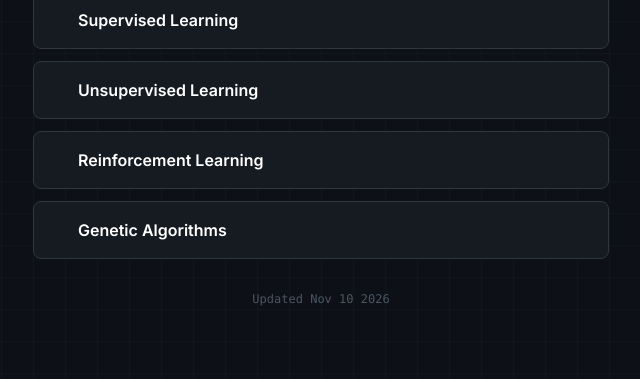
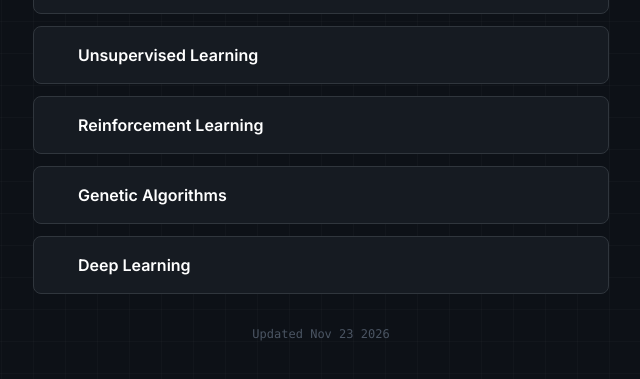
Before and after one commit to aornat/aornat.github.io, a plain HTML site: page index.html in a window 1280 px wide. Shown: the part 299-678 px from the top of the page, without its empty margins (319-959 px from the left). Drawn offline with nearby package versions, Linux system fonts and the light colour scheme.

Commit message:
Update index.html

```diff
--- a/index.html
+++ b/index.html
@@ -146,11 +146,29 @@
                 </div>
             </details>
 
+            <!-- CATEGORY 5: DEEP LEARNING -->
+            <details class="group bg-[#161b22] border border-[#30363d] rounded-lg overflow-hidden">
+                <summary class="flex items-center justify-between p-4 cursor-pointer select-none hover:bg-[#1f242c] transition-colors">
+                    <div class="flex items-center space-x-3">
+                        <svg class="chevron w-4 h-4 text-sky-400 transition-transform duration-200" fill="none" stroke="currentColor" viewBox="0 0 24 24">
+                            <path stroke-linecap="round" stroke-linejoin="round" stroke-width="2" d="9 5l7 7-7 7"></path>
+                        </svg>
+                        <h2 class="text-base font-semibold text-white">Deep Learning</h2>
+                    </div>
+                </summary>
+
+                <div class="border-t border-[#30363d]/60 divide-y divide-[#30363d]/40">
+                    <a href="ann.html" target="_blank" rel="noopener noreferrer" class="block px-5 py-3 text-sm text-gray-300 hover:text-sky-400 hover:bg-[#1f2937] transition-colors">
+                        Artificial Neural Networks
+                    </a>
+                </div>
+            </details>
+
         </main>
 
         <!-- FOOTER -->
         <footer class="mt-8 text-center text-xs text-gray-600 font-mono">
-            Updated Nov 10 2026
+            Updated Nov 23 2026
         </footer>
     </div>
 
```
